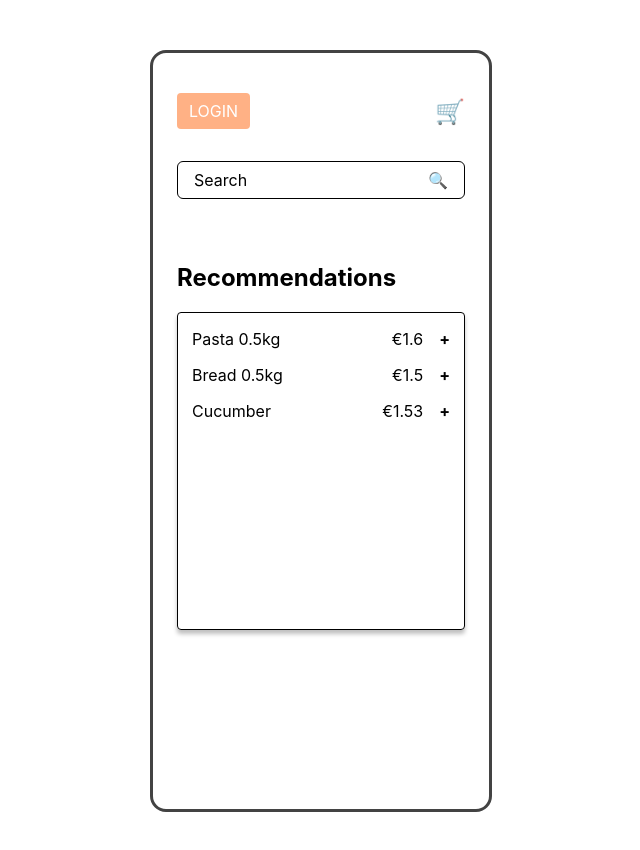
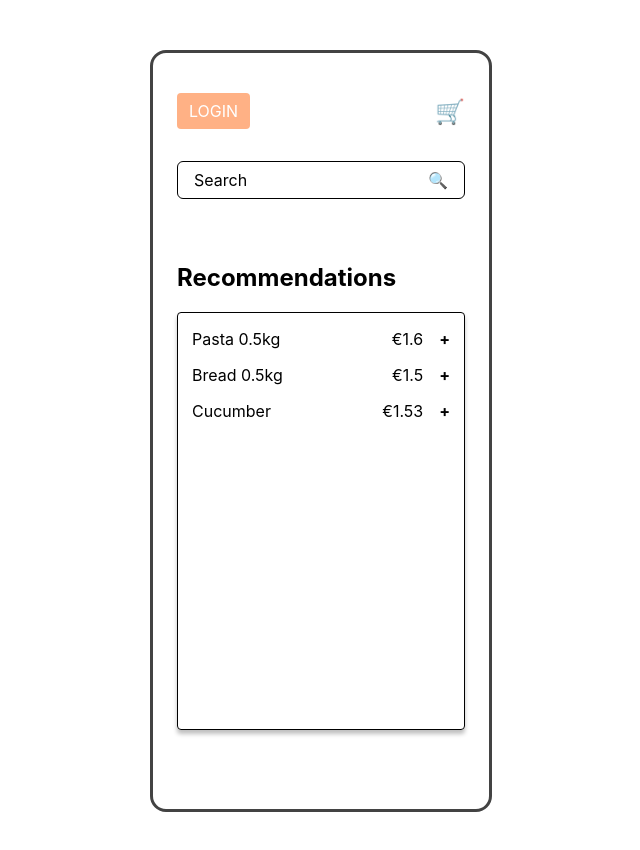
Before and after one commit to snemvalts/ux-ui-software-prototype, a React (Create React App) app: page / in a window 1280 px wide. Shown: the top 850 px of the page, without its empty margins (319-959 px from the left). Built offline with nearby package versions, Linux system fonts and the light colour scheme.

Commit message:
changed min height

```diff
--- a/src/pages/Home.jsx
+++ b/src/pages/Home.jsx
@@ -26,7 +26,7 @@ const Recommendations = styled.div`
   border-radius: 4px;
   box-shadow: 0px 4px 4px rgba(0, 0, 0, 0.25);
   padding: 8px 8px;
-  min-height: 300px;
+  min-height: 400px;
 `;
 
 
```
